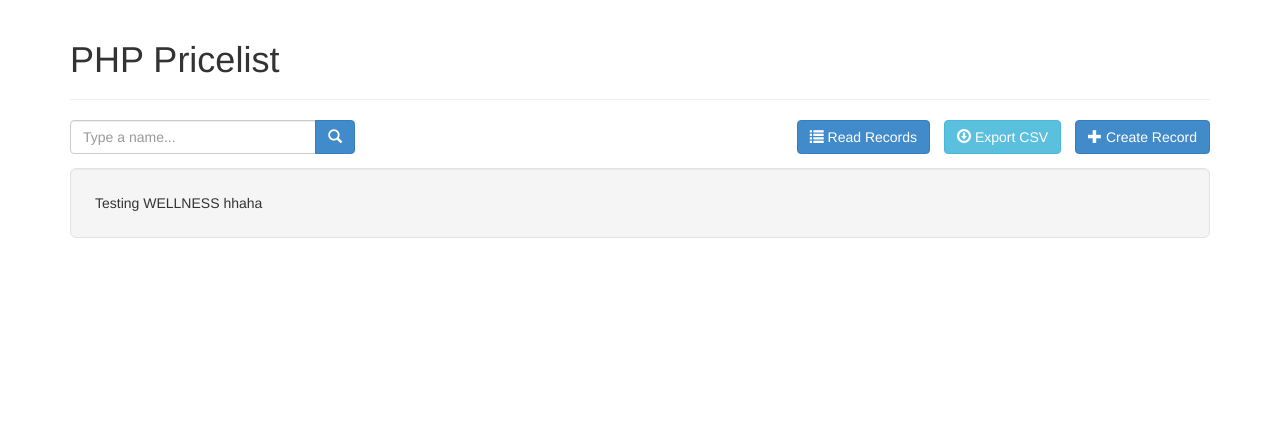
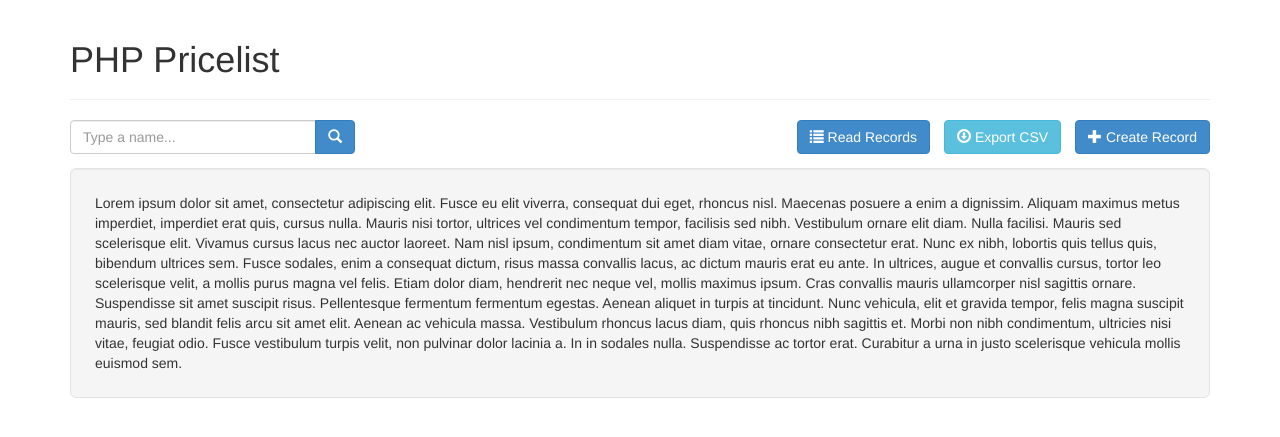
Before and after one commit to christianh814/php-pricelist, a PHP site: page / in a window 1280 px wide. Shown: the top 437 px of the page. Run offline with PHP 8.4, Linux system fonts and the light colour scheme.

Commit message:
testing with Lorem ipsum text

```diff
--- a/index_template.php
+++ b/index_template.php
@@ -26,6 +26,9 @@ echo "</div>";
 
 // Body of Index Page
 echo "<div class='well well-lg'>";
-	echo "Testing WELLNESS hhaha";
+	echo " Lorem ipsum dolor sit amet, consectetur adipiscing elit. Fusce eu elit viverra, consequat dui eget, rhoncus nisl. Maecenas posuere a enim a dignissim. Aliquam maximus metus imperdiet, imperdiet erat quis, cursus nulla. Mauris nisi tortor, ultrices vel condimentum tempor, facilisis sed nibh. Vestibulum ornare elit diam. Nulla facilisi. Mauris sed scelerisque elit. Vivamus cursus lacus nec auctor laoreet. Nam nisl ipsum, condimentum sit amet diam vitae, ornare consectetur erat. Nunc ex nibh, lobortis quis tellus quis, bibendum ultrices sem.
+
+Fusce sodales, enim a consequat dictum, risus massa convallis lacus, ac dictum mauris erat eu ante. In ultrices, augue et convallis cursus, tortor leo scelerisque velit, a mollis purus magna vel felis. Etiam dolor diam, hendrerit nec neque vel, mollis maximus ipsum. Cras convallis mauris ullamcorper nisl sagittis ornare. Suspendisse sit amet suscipit risus. Pellentesque fermentum fermentum egestas. Aenean aliquet in turpis at tincidunt. Nunc vehicula, elit et gravida tempor, felis magna suscipit mauris, sed blandit felis arcu sit amet elit. Aenean ac vehicula massa. Vestibulum rhoncus lacus diam, quis rhoncus nibh sagittis et. Morbi non nibh condimentum, ultricies nisi vitae, feugiat odio. Fusce vestibulum turpis velit, non pulvinar dolor lacinia a. In in sodales nulla. Suspendisse ac tortor erat. Curabitur a urna in justo scelerisque vehicula mollis euismod sem.
+";
 echo "</div>";
 ?>
```
